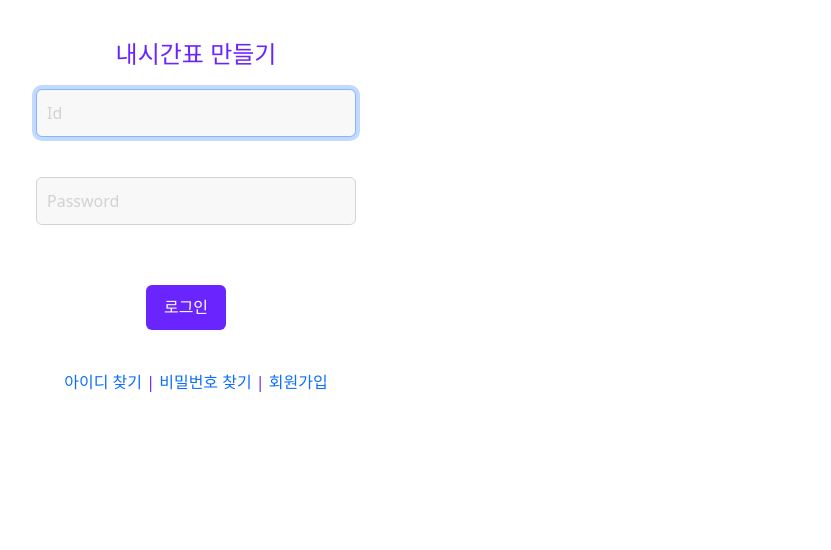
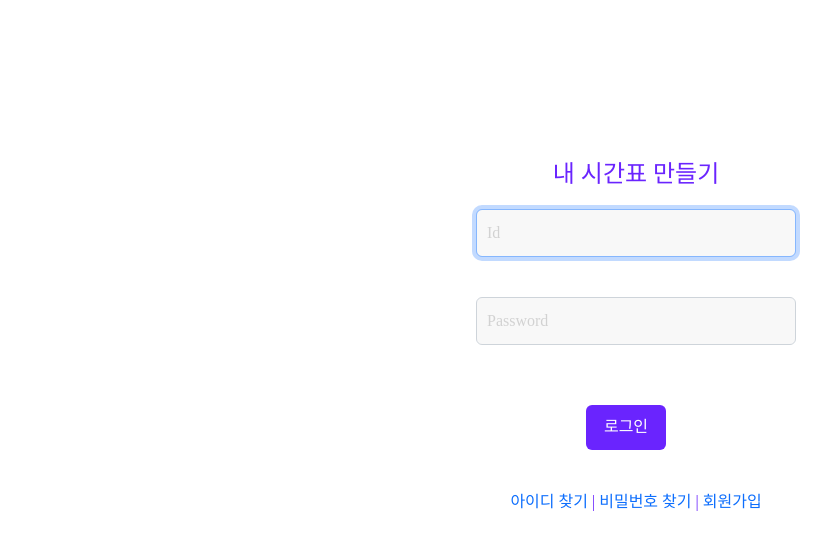
Before and after one commit to HICC-Presentation-Contest/O5, a Django app: template Project/accounts/templates/accounts/login.html in a window 1280 px wide. Shown: the top 550 px of the page, without its empty margins (4-835 px from the left). Run offline with Django 3.2, Linux system fonts and the light colour scheme; the template is opened without the code that fills it, so the values that code supplies are empty; some web fonts are replaced.

Commit message:
design : 로그인페이지 css 수정

```diff
--- a/Project/accounts/static/css/login.css
+++ b/Project/accounts/static/css/login.css
@@ -1,15 +1,16 @@
-.aa{
-    border: solid;
+/*
+폰트 설정
+*/
+@font-face {
+     font-family: 'S-CoreDream-3Light';
+     src: url('https://cdn.jsdelivr.net/gh/projectnoonnu/noonfonts_six@1.2/S-CoreDream-3Light.woff') format('woff');
+     font-weight: normal;
+     font-style: normal;
 }
-  *{
-    padding: 0;
-    margin: 0;
-    border: none;
+* {
+    font-family: 'S-CoreDream-3Light';
+    background : white;
 }
-    @font-face {
-        font-family: 'BMfont';
-        src: url(BMHANNAPro.ttf);
-    }
 /*body {*/
 /*    padding: 2em;*/
 /*    display: flex;*/
@@ -17,7 +18,7 @@
 /*    position: center;*/
 /*    font-size: 14px;*/
 /*}*/
-    .login-wrapper{
+.login-wrapper {
     width: 400px;
     height: 350px;
     padding: 40px;
--- a/Project/accounts/templates/accounts/login.html
+++ b/Project/accounts/templates/accounts/login.html
@@ -31,8 +31,8 @@
 
 <body>
 
-    <div class="login-wrapper" >
-        <h2>내시간표 만들기</h2>
+    <div class="login-wrapper" style="margin: 0 auto; margin-top: 120px;">
+        <h2>내 시간표 만들기</h2>
             <form action="" class="form-signin" method="POST" id="login-form">
                 {% csrf_token %}
                 <input type="id" name="id" id="id" class="form-control" placeholder="Id" autofocus required><BR>
```
